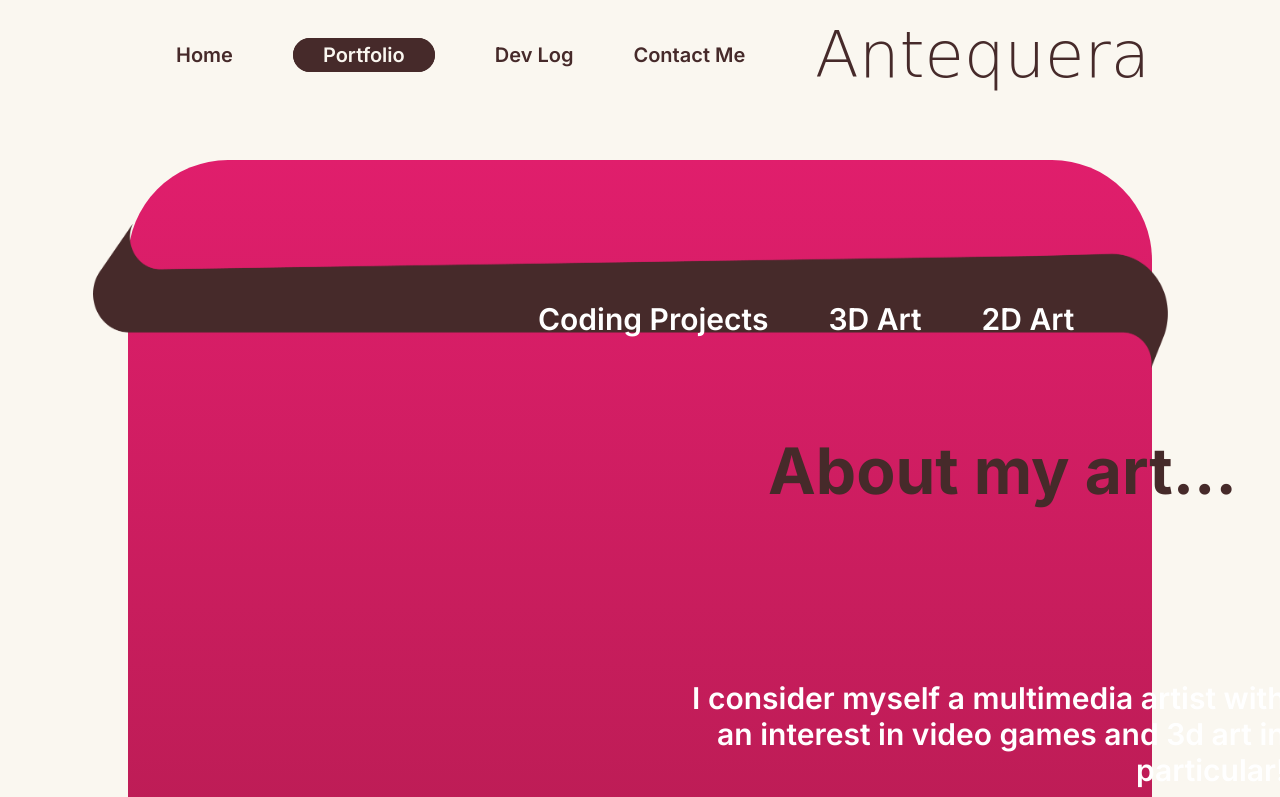
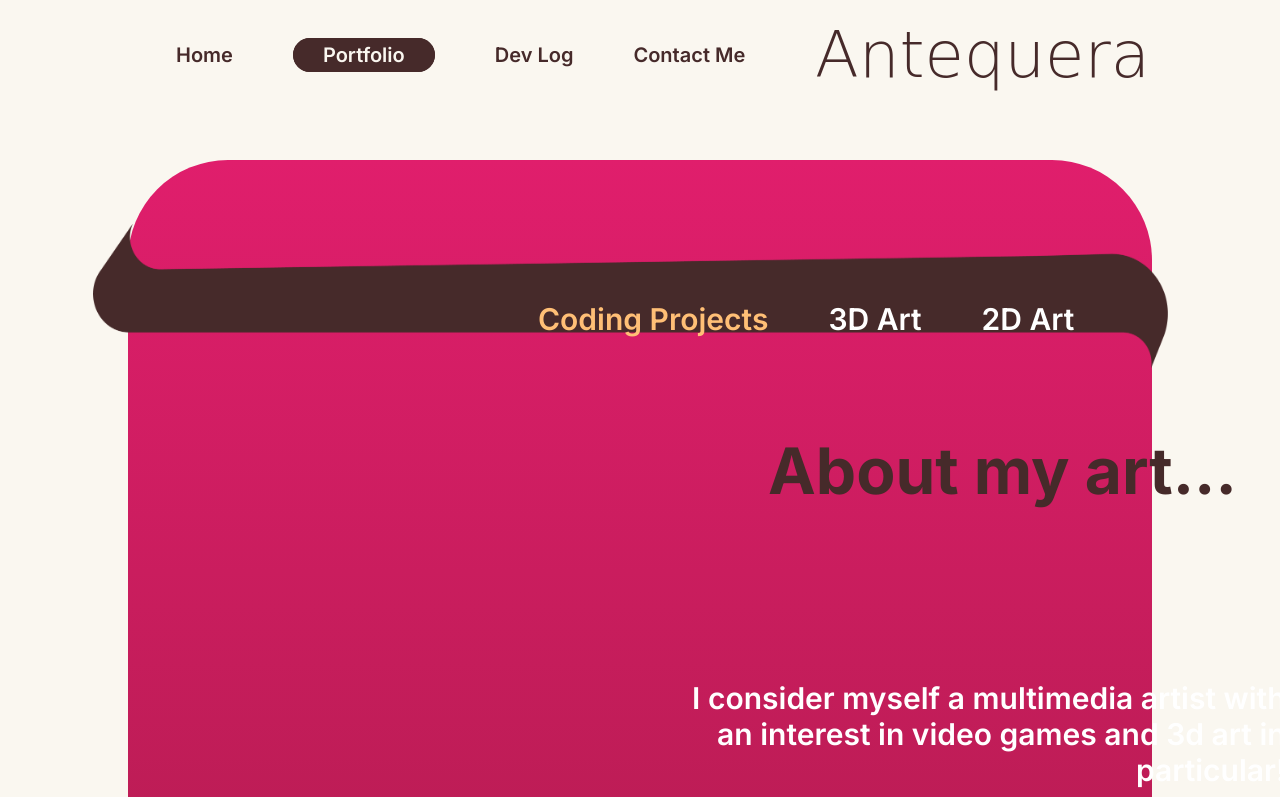
Before and after one commit to aanteque/devlog, a plain HTML site: page index.html in a window 1280 px wide. Shown: the top 797 px of the page. Drawn offline with Linux system fonts and the light colour scheme; a web font is replaced by a local one.

Commit message:
ajrkejbjkeb

```diff
--- a/index.html
+++ b/index.html
@@ -491,7 +491,7 @@ h4 {
 
 <div class="nav2">
   <ul class="ul2">
-    <li class="li2"><a class="a2" href="#coding">Coding Projects</a></li>
+    <li class="li2"><a class="a2Selected" href="#coding">Coding Projects</a></li>
     <li class="li2"><a class="a2" href="#3Dart">3D Art</a></li>
     <li class="li2"><a class="a2" href="#2Dart">2D Art</a></li>
   </ul>
```
